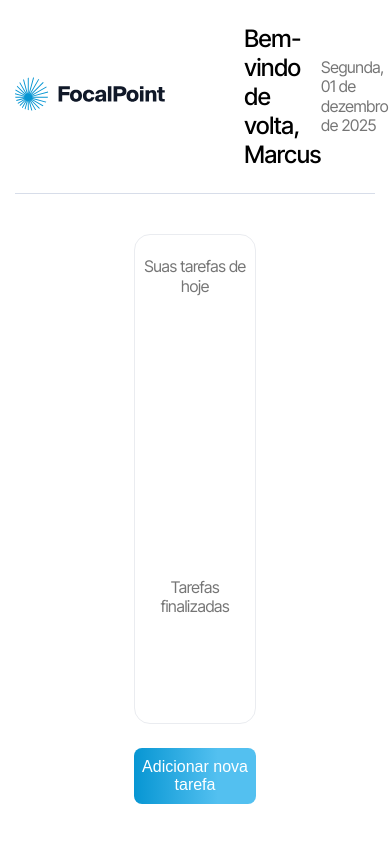
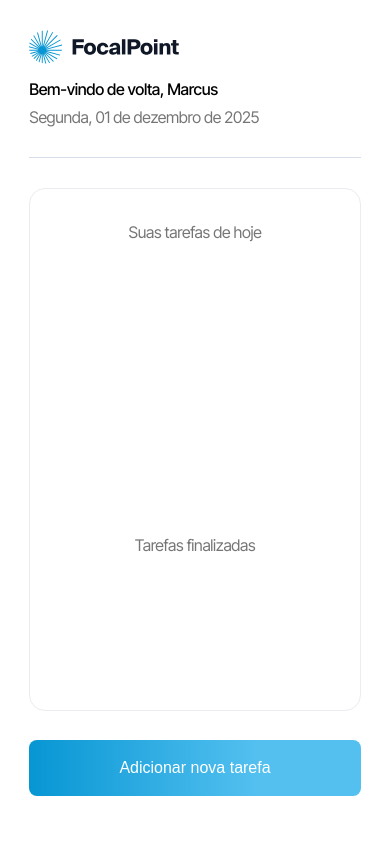
Before and after one commit to muriloanjos99/MRA_Teste-Dev-Junior_Legaplan, a Next.js app: page / in a window 390 px wide. Built offline with nearby package versions, Linux system fonts and the light colour scheme.

Commit message:
:art: style: Implementa layout responsivo

```diff
--- a/src/app/globals.scss
+++ b/src/app/globals.scss
@@ -3,8 +3,9 @@ $foreground: #000000;
 
 html,
 body {
-  max-width: 100vw;
-  overflow-x: hidden;
+  width: 100svw;
+  overscroll-behavior: none;
+  scroll-behavior: smooth;
 }
 
 body {
--- a/src/app/page.scss
+++ b/src/app/page.scss
@@ -2,13 +2,13 @@
   display: flex;
   flex-direction: column;
   align-items: center;
-  height: 100svh;
+  min-height: 100svh;
   width: 100svw;
 }
 
 .header_container {
-  padding-top: 24px;
-  padding-bottom: 24px;
+  padding-top: 3.48vh;
+  padding-bottom: 3.48vh;
   display: flex;
   align-items: center;
   justify-content: space-between;
@@ -32,7 +32,7 @@
   flex-direction: column;
   text-align: center;
   justify-content: space-evenly;
-  margin-top: 40px;
+  margin-top: 3.5vh;
   height: 58.07vh;
   width: 31.25vw;
   border-radius: 16px;
@@ -40,7 +40,8 @@
 }
 
 .new_task_button {
-  margin-top: 24px;
+  margin-top: 3.5vh;
+  margin-bottom: 3.5vh;
   width: 31.25vw;
   height: 6.64vh;
   color: white;
@@ -72,3 +73,41 @@
 .completed_tasks {
   height: 7.29vh;
 }
+
+@media only screen and (min-width : 320px) and (max-width : 480px) {
+  .header_container, .tasks_container, .new_task_button {
+    width: 85vw !important;
+  }
+
+  .header_container {
+    flex-direction: column;
+    justify-content: center;
+    align-items: flex-start;
+  }
+
+  .header_title {
+    margin-left: 0;
+    margin-top: 1.16vh;
+    font-size: 16px;
+    line-height: 19px;
+  }
+
+  .header_date {
+    margin-top: 1.16vh;
+  }
+
+  .tasks_container {
+    height: 62vh;
+    align-items: center;
+  }
+
+  .open_tasks {
+    width: 65vw;
+    height: 26.7vh;
+    gap: 8px;
+  }
+
+  .completed_tasks {
+    height: 10.14vh;
+  }
+}
--- a/src/components/taskItem/taskItem.scss
+++ b/src/components/taskItem/taskItem.scss
@@ -1,11 +1,11 @@
 .task_container {
   display: grid;
-  grid-template-columns: 0.1fr 0.8fr 0.1fr;
+  grid-template-columns: 24px auto 24px;
   grid-template-areas: "checkbox task_name task_delete";
   align-items: center;
   justify-content: space-around;
-  width: 26.8vw;
-  height: 7.29vh;
+  width: 26.8svw;
+  height: 7.29svh;
   border: 1px dashed rgba(215, 221, 233, 1);
   border-radius: 8px;
   gap: 16px;
@@ -18,23 +18,86 @@
   }
 }
 
-input[type="checkbox"] {
-  grid-area: checkbox;
-  appearance: none;
-  background-color: #fff;
-  margin: 0;
+.checkbox_container {
+  display: flex;
+  align-items: center;
+  cursor: pointer;
+  font-size: 16px;
+
+  input {
+    display: none;
+  }
+}
+
+.checkbox {
+  display: flex;
+  justify-content: center;
+  align-items: center;
+  height: 24px;
   width: 24px;
-  height: 24px;
-  border: 1.7px solid rgb(176, 187, 209);
-  transform: translateY(-0.075em);
+  background: #ffffff;
+  border: 1px solid #B0BBD1;
   border-radius: 4px;
 }
 
-.task_description {
-  grid-area: task_name;
-  text-align: left;
+.checkbox_container input:checked ~ .checkbox {
+  background: #A0DCF6;
+  border: 1px solid #0796D3;
+}
+
+.checkbox:after {
+  box-sizing: unset;
+  content: '';
+  display: none;
+}
+
+.checkbox_container input:checked ~ .checkbox:after {
+  display: block;
+}
+
+.checkbox_container .checkbox:after {
+  width: 6px;
+  height: 12px;
+  margin-top: -0.2rem;
+  border: solid #0796D3;
+  border-width: 0 1px 1px 0;
+  transform: rotate(45deg);
 }
 
 .task_delete_button {
   grid-area: task_delete;
+  width: 24px;
+  height: 24px;
 }
+
+.task_description {
+  width: 19svw;
+  text-align: left;
+  overflow-y: visible;
+}
+
+.completed_task {
+  color: rgba(0, 0, 0, 0.44);
+  text-decoration-line: line-through;
+}
+
+@media only screen and (min-width : 320px) and (max-width : 480px) {
+  .task_container {
+    width: 65svw;
+    justify-content: space-between;
+    height: 10.14svh;
+    padding: 0 2.5svw;
+  }
+
+  .task_description {
+    width: 35svw;
+  }
+}
+
+@media (hover: none) {
+  .task_container:hover {
+    border-color: rgba(215, 221, 233, 1);
+    border-style: dashed;
+    background-color: initial;
+  }
+}
```
